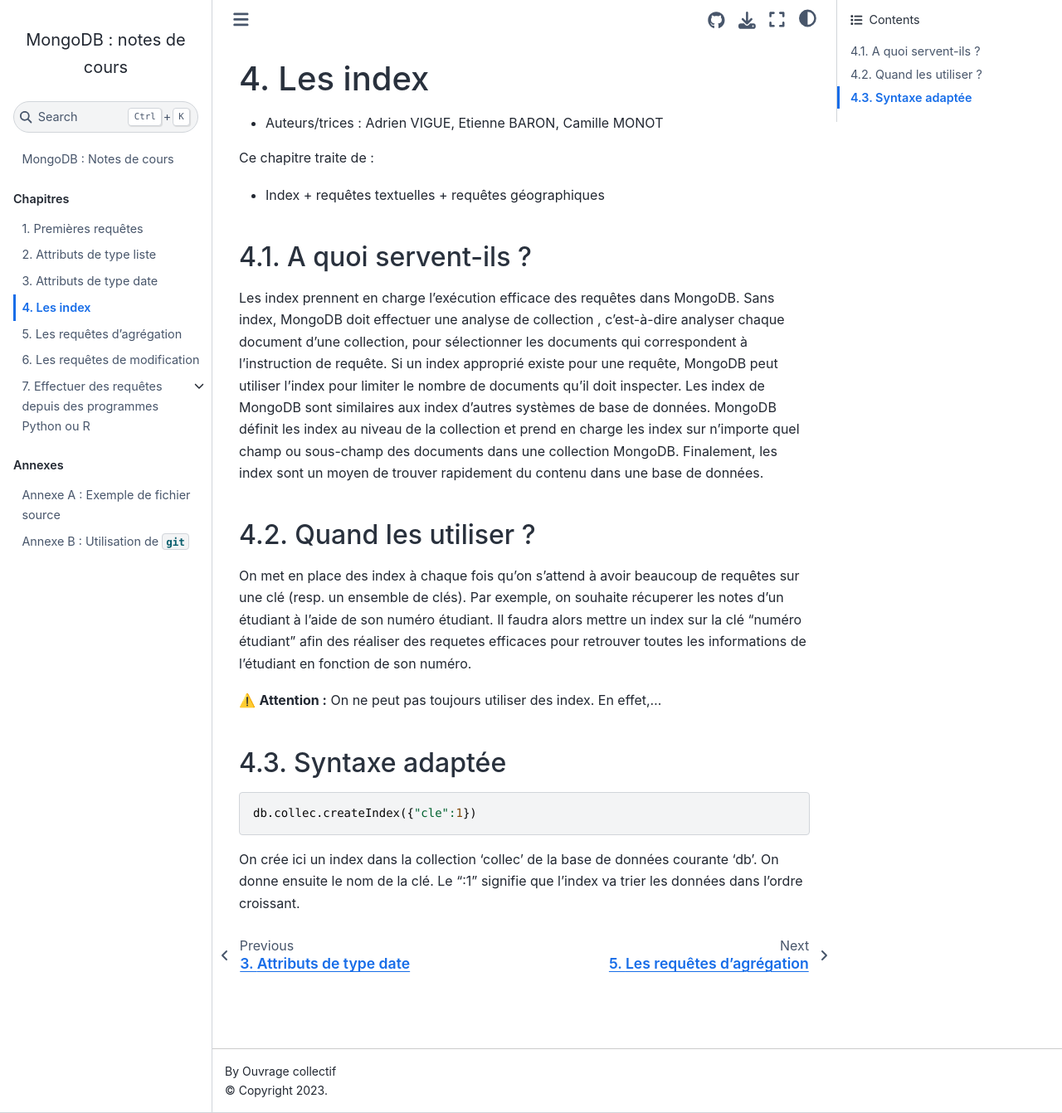
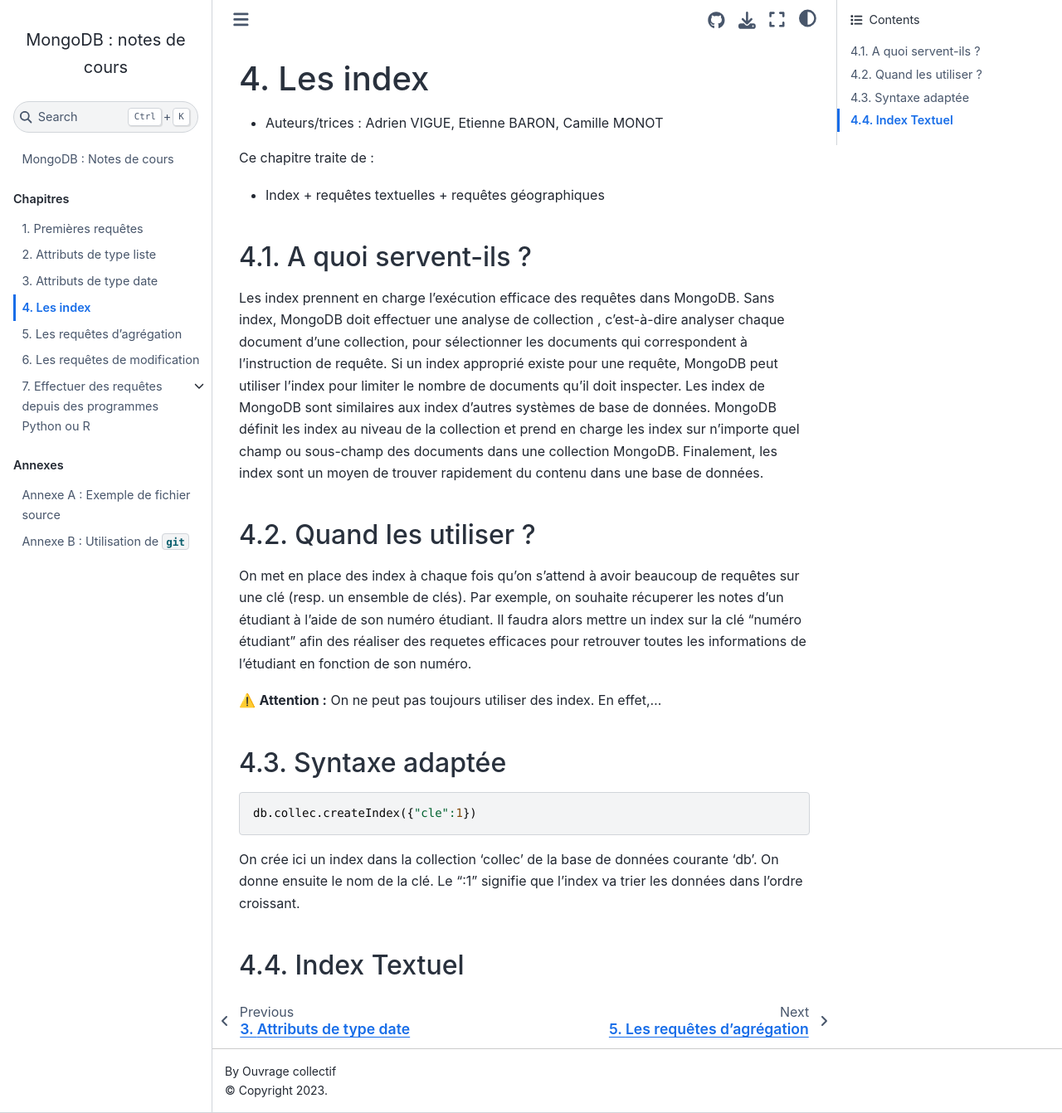
Before and after one commit to rtavenar/mongo_book, a Jupyter Book: the page built from content/04_index.md, in a window 1280 px wide and 1342 px high. Shown: the whole window at 83% size. Built offline with Jupyter Book 1.0.4 settings and Sphinx 7.4.7 and the Sphinx Book theme 1.1.4, drawn with Linux system fonts in a browser that asks for light colours.

Commit message:
Update 04_index.md

````diff
--- a/content/04_index.md
+++ b/content/04_index.md
@@ -46,3 +46,5 @@
 ✍ A noter : Si on avait mis une valeur négative à la place du 1, les données auraient été triées dans l'ordre décroissant.
 Le tri n'a cependant pas d'importance sur l'efficacité de la requête.
 ```
+
+## Index Textuel
````
